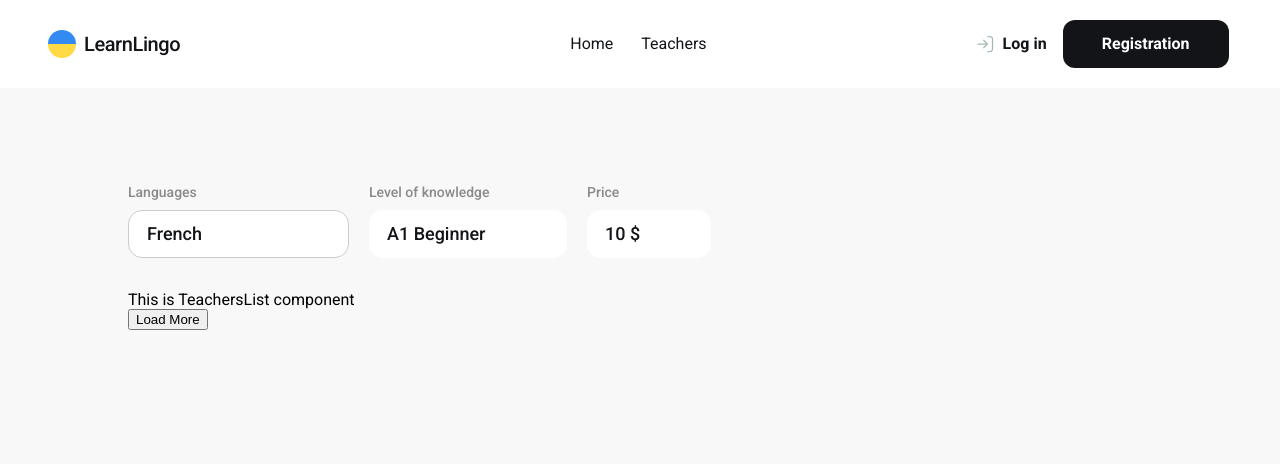
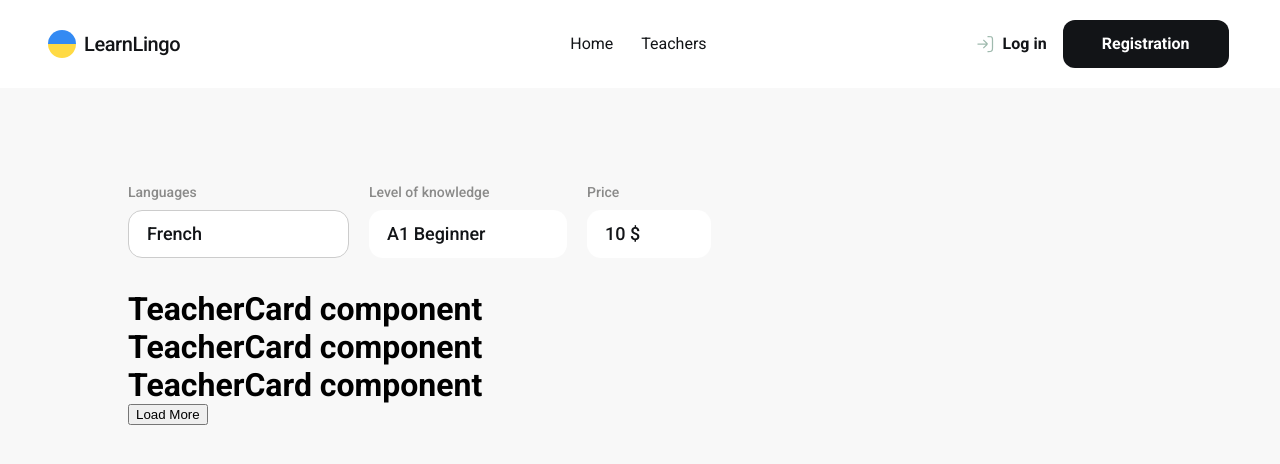
Before and after one commit to PetroGal/LearnLingo, a React (Vite) app: page /teachers in a window 1280 px wide. Shown: the top 464 px of the page. Built offline with nearby package versions, Linux system fonts and the light colour scheme; no server answers; the database is empty.

Commit message:
added TeacherCard component

```diff
--- a/src/components/Filters/Filters.jsx
+++ b/src/components/Filters/Filters.jsx
@@ -18,6 +18,9 @@ export default function Filters() {
               <option value='Ukrainian'>Ukrainian</option>
               <option value='Polish'>Polish</option>
             </select>
+            {/* <svg className={css.loginIcon} width='20px' height='20px'>
+              <use href='/icons.svg#icon-logIn_opt'></use>
+            </svg> */}
           </div>
         </li>
         <li className={css.filterItem}>
--- a/src/components/Filters/Filters.module.css
+++ b/src/components/Filters/Filters.module.css
@@ -35,14 +35,15 @@
 }
 
 .filterLanguage::after {
-  content: "";
+  content: "Hello";
   position: absolute;
-  right: 18px;
+  display: block;
+  /* right: 18px;
   top: 50%;
-  transform: translateY(-50%);
+  transform: translateY(-50%); */
   width: 20px;
   height: 20px;
-  background-color: red;
+  background: url("/icons.svg#icon-logIn_opt");
   background-size: contain;
 }
 
--- /dev/null
+++ b/src/components/TeacherCard/TeacherCard.jsx
@@ -0,0 +1,7 @@
+export default function TeacherCard() {
+  return (
+    <div>
+      <h1>TeacherCard component</h1>
+    </div>
+  )
+}
--- a/src/components/TeachersList/TeachersList.jsx
+++ b/src/components/TeachersList/TeachersList.jsx
@@ -1,3 +1,11 @@
+import TeacherCard from "../TeacherCard/TeacherCard.jsx"
+
 export default function TeachersList() {
-  return <div>This is TeachersList component</div>
+  return (
+    <div>
+      <TeacherCard />
+      <TeacherCard />
+      <TeacherCard />
+    </div>
+  )
 }
```
Also changed, not shown: src/components/TeacherCard/TeacherCard.module.css (added).
